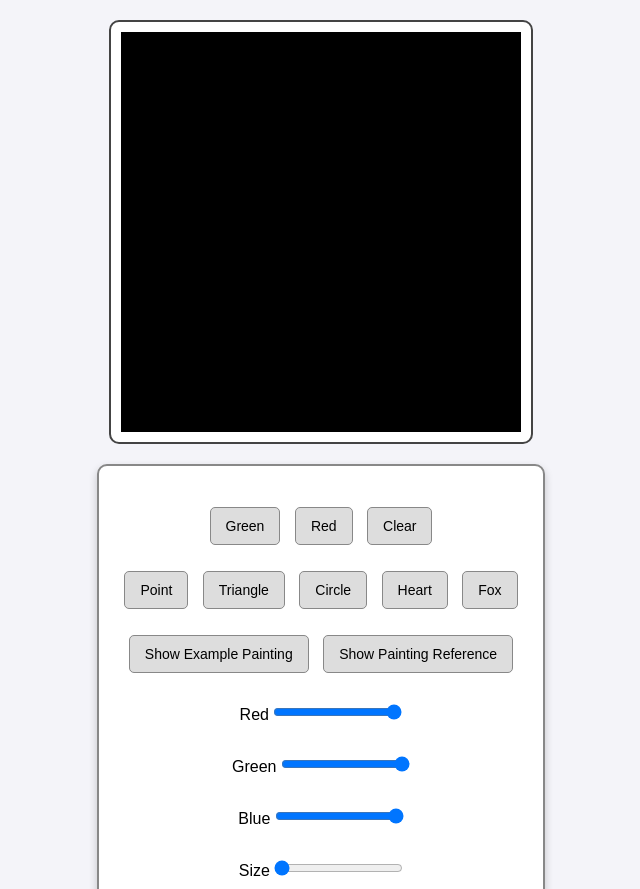
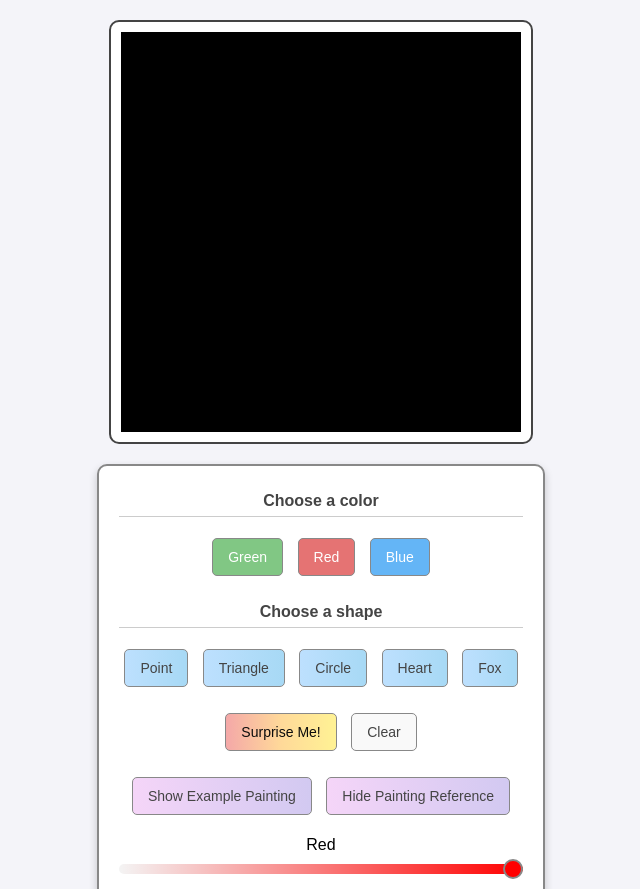
Before and after one commit to franflame/computer-graphics, a plain HTML site: page asgn1/main/index.html in a window 1280 px wide. Shown: the top 889 px of the page, without its empty margins (319-959 px from the left). Drawn offline with Linux system fonts and the light colour scheme.

Commit message:
Update index.html

```diff
--- a/asgn1/main/index.html
+++ b/asgn1/main/index.html
@@ -34,6 +34,15 @@
         box-shadow: 0 4px 8px rgba(0, 0, 0, 0.2);
       }
 
+      .title {
+        font-size: 16px;
+        font-weight: bold;
+        color: #444;
+        margin-bottom: 8px;
+        padding: 6px 0;
+        border-bottom: 1px solid #ccc;
+      }
+
       button {
         margin: 5px;
         padding: 10px 15px;
@@ -46,19 +55,180 @@
       }
 
       button:hover {
-        background-color: #ccc;
+        filter: brightness(90%);
       }
 
-      input[type="range"] {
-        margin: 10px 0;
+      /* Muted color-specific buttons */
+      #red {
+        background-color: #e57373;
+        color: white;
       }
 
-      #referenceImage {
-        display: none;
-        margin-top: 20px;
-        border: 2px solid #444;
-        border-radius: 10px;
+      #red:hover {
+        background-color: #d32f2f;
       }
+
+      #green {
+        background-color: #81c784;
+        color: white;
+      }
+
+      #green:hover {
+        background-color: #388e3c;
+      }
+
+      #blue {
+        background-color: #64b5f6;
+        color: white;
+      }
+
+      #blue:hover {
+        background-color: #1976d2;
+      }
+
+      /* Clear button with lighter background */
+      #clearButton {
+        background-color: #f9f9f9;
+        color: #444;
+      }
+
+      #clearButton:hover {
+        background-color: #eee;
+      }
+
+      #surpriseButton {
+        background: linear-gradient(90deg,
+          #f4a8a8,  /* Softer red */
+          #ffd999,  /* Softer orange */
+          #fff294,  /* Softer yellow */
+          #bce7bc,  /* Softer green */
+          #9cc9ff,  /* Softer blue */
+          #c9bce7,  /* Softer indigo */
+          #f2bcd9   /* Softer violet */
+        );
+        background-size: 300% 300%;
+        color: rgb(12, 12, 12);
+        cursor: pointer;
+        transition: all 0.3s ease;
+        border: 1px solid #888;
+        border-radius: 5px;
+      }
+
+      #surpriseButton:hover {
+        animation: rainbowShift 2s linear infinite;
+      }
+
+      @keyframes rainbowShift {
+        0% {
+          background-position: 0% 50%;
+        }
+        100% {
+          background-position: 100% 50%;
+        }
+      }
+
+    #pointButton, #triButton, #circleButton, #heartButton, #foxButton {
+      background: linear-gradient(90deg, #bde0fe, #a7d9f5); /* Soft blue tones */
+      color: #444;
+      border: 1px solid #888;
+      border-radius: 5px;
+      cursor: pointer;
+      transition: background-color 0.3s ease;
+    }
+
+    #pointButton:hover, #triButton:hover, #circleButton:hover,
+    #heartButton:hover, #foxButton:hover {
+      background: linear-gradient(90deg, #a7d9f5, #bde0fe); /* Reverse gradient on hover */
+    }
+
+    #getPaintingButton, #toggleButton {
+      background: linear-gradient(90deg, #f5d5f8, #d2c9f1); /* Soft orange/pink tones */
+      color: #444;
+      border: 1px solid #888;
+      border-radius: 5px;
+      cursor: pointer;
+      transition: background-color 0.3s ease;
+    }
+
+    #getPaintingButton:hover, #toggleButton:hover {
+      background: linear-gradient(90deg, #ffd7c2, #ffdd99); /* Reverse gradient on hover */
+    }
+
+    input[type="range"] {
+      -webkit-appearance: none;
+      width: 100%;
+      height: 10px;
+      border-radius: 5px;
+      outline: none;
+      margin: 10px 0;
+      transition: background-color 0.3s ease;
+    }
+
+    input[type="range"]::-webkit-slider-thumb {
+      -webkit-appearance: none;
+      appearance: none;
+      width: 20px;
+      height: 20px;
+      border-radius: 50%;
+      background-color: #fff;
+      border: 2px solid #888;
+      cursor: pointer;
+      transition: background-color 0.3s ease, transform 0.2s ease;
+    }
+
+    input[type="range"]::-webkit-slider-thumb:hover {
+      transform: scale(1.2);
+    }
+
+    input[type="range"]::-moz-range-thumb {
+      width: 20px;
+      height: 20px;
+      border-radius: 50%;
+      background-color: #fff;
+      border: 2px solid #888;
+      cursor: pointer;
+      transition: background-color 0.3s ease, transform 0.2s ease;
+    }
+
+    #redSlide {
+      background: linear-gradient(90deg, #f4f4f4, red);
+    }
+
+    #redSlide::-webkit-slider-thumb {
+      background-color: red;
+    }
+
+    #greenSlide {
+      background: linear-gradient(90deg, #f4f4f4, green);
+    }
+
+    #greenSlide::-webkit-slider-thumb {
+      background-color: green;
+    }
+
+    #blueSlide {
+      background: linear-gradient(90deg, #f4f4f4, blue);
+    }
+
+    #blueSlide::-webkit-slider-thumb {
+      background-color: blue;
+    }
+
+    #sizeSlide {
+      background: linear-gradient(90deg, #f4f4f4, #aaa);
+    }
+
+    #sizeSlide::-webkit-slider-thumb {
+      background-color: #666;
+    }
+
+    #segmentsSlide {
+      background: linear-gradient(90deg, #f4f4f4, purple);
+    }
+
+    #segmentsSlide::-webkit-slider-thumb {
+      background-color: purple;
+    }
     </style>
   </head>
 
@@ -68,19 +238,25 @@
     </canvas>
 
     <div class="customization-container">
+      <div class="title">Choose a color</div>
       <p>
         <button type="button" id="green">Green</button>
         <button type="button" id="red">Red</button>
-        <button type="button" id="clearButton">Clear</button>
+        <button type="button" id="blue">Blue</button>
       </p>
 
+      <div class="title">Choose a shape</div>
       <p>
         <button type="button" id="pointButton">Point</button>
         <button type="button" id="triButton">Triangle</button>
         <button type="button" id="circleButton">Circle</button>
         <button type="button" id="heartButton">Heart</button>
         <button type="button" id="foxButton">Fox</button>
+      </p>
 
+      <p>
+        <button type="button" id="surpriseButton">Surprise Me!</button>
+        <button type="button" id="clearButton">Clear</button>
       </p>
 
       <p>
```
